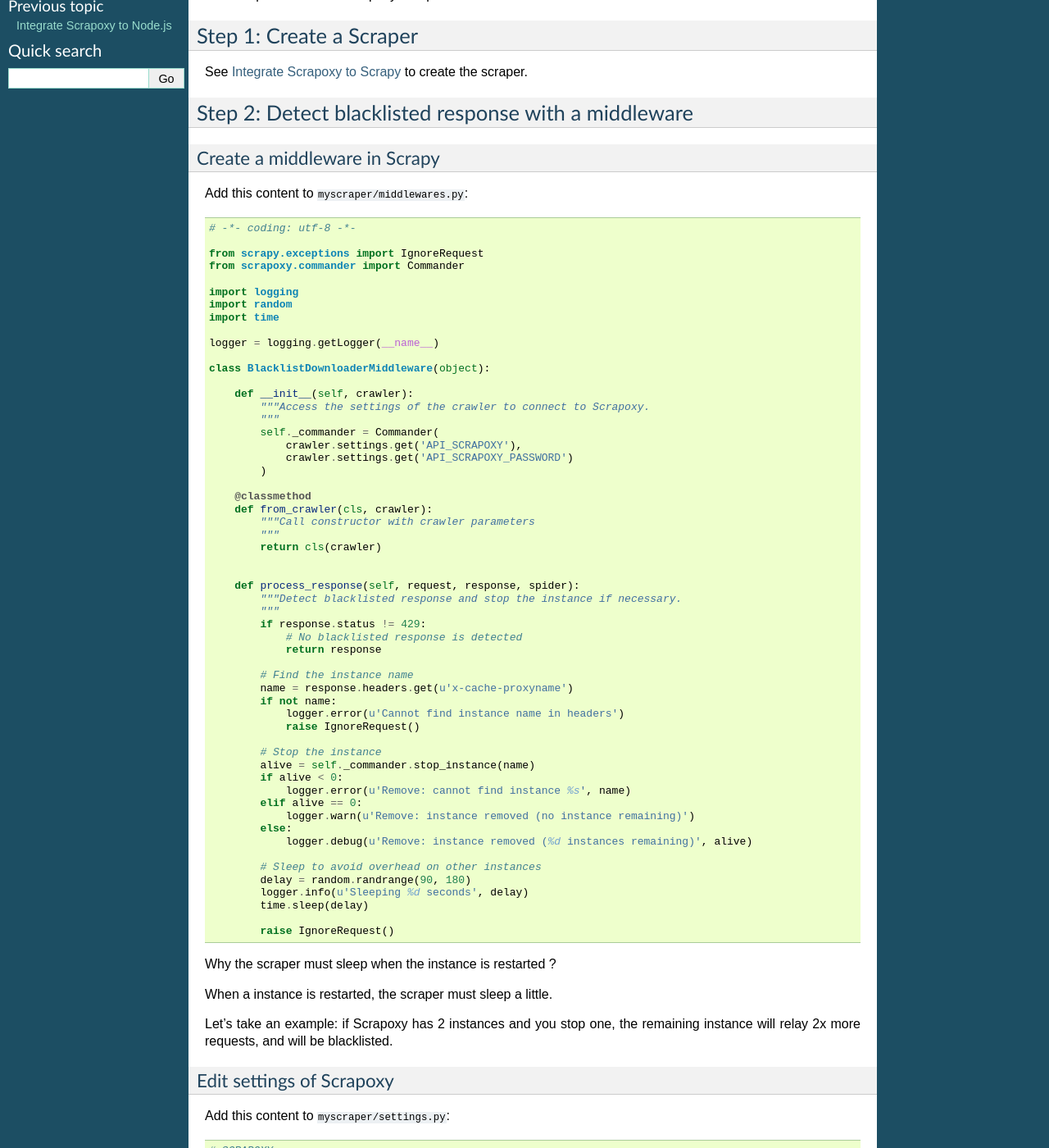
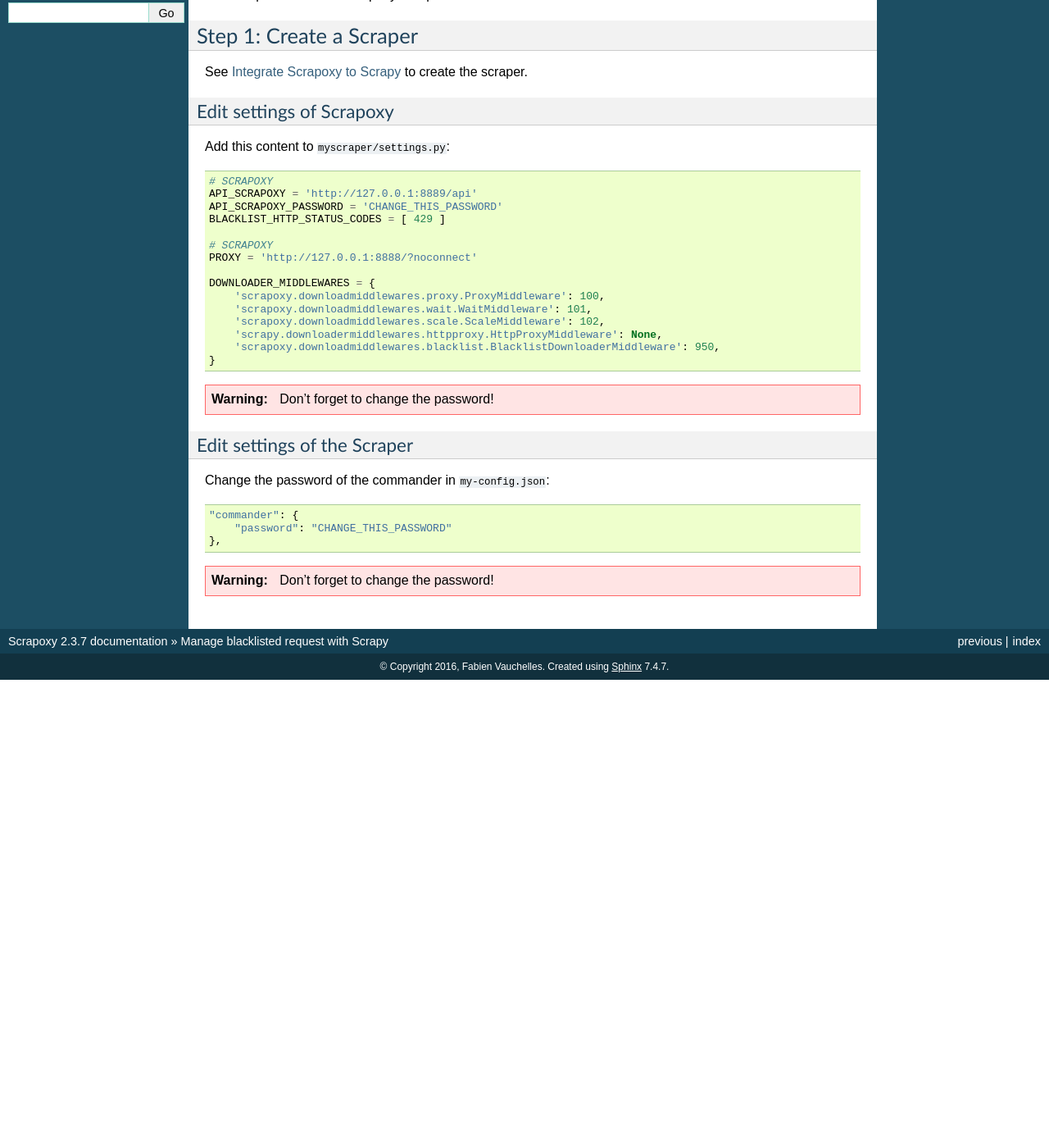
Before and after one commit to zahlio/scrapoxy, a Sphinx documentation site: the page built from docs/tutorials/python-scrapy-blacklisting/index.rst, in a window 1280 px wide and 1400 px high, scrolled down 296 px. Shown: the whole window at 82% size. Built offline with Sphinx 7.4.7, drawn with Linux system fonts in a browser that asks for light colours; after the commit the page ends 1125 px from its top, so only the background shows below that; some of the changed text lies outside the part shown.

Commit message:
refactor(doc): use the blacklisting middleware for scrapy

```diff
--- a/docs/tutorials/python-scrapy-blacklisting/index.rst
+++ b/docs/tutorials/python-scrapy-blacklisting/index.rst
@@ -22,80 +22,6 @@
 See :doc:`../python-scrapy/index` to create the scraper.
 
 
-Step 2: Detect blacklisted response with a middleware
-=====================================================
-
-Create a middleware in Scrapy
------------------------------
-
-Add this content to :code:`myscraper/middlewares.py`::
-
-    # -*- coding: utf-8 -*-
-
-    from scrapy.exceptions import IgnoreRequest
-    from scrapoxy.commander import Commander
-
-    import logging
-    import random
-    import time
-
-    logger = logging.getLogger(__name__)
-
-    class BlacklistDownloaderMiddleware(object):
-
-        def __init__(self, crawler):
-            """Access the settings of the crawler to connect to Scrapoxy.
-            """
-            self._commander = Commander(
-                crawler.settings.get('API_SCRAPOXY'),
-                crawler.settings.get('API_SCRAPOXY_PASSWORD')
-            )
-
-        @classmethod
-        def from_crawler(cls, crawler):
-            """Call constructor with crawler parameters
-            """
-            return cls(crawler)
-
-
-        def process_response(self, request, response, spider):
-            """Detect blacklisted response and stop the instance if necessary.
-            """
-            if response.status != 429:
-                # No blacklisted response is detected
-                return response
-
-            # Find the instance name
-            name = response.headers.get(u'x-cache-proxyname')
-            if not name:
-                logger.error(u'Cannot find instance name in headers')
-                raise IgnoreRequest()
-
-            # Stop the instance
-            alive = self._commander.stop_instance(name)
-            if alive < 0:
-                logger.error(u'Remove: cannot find instance %s', name)
-            elif alive == 0:
-                logger.warn(u'Remove: instance removed (no instance remaining)')
-            else:
-                logger.debug(u'Remove: instance removed (%d instances remaining)', alive)
-
-            # Sleep to avoid overhead on other instances
-            delay = random.randrange(90, 180)
-            logger.info(u'Sleeping %d seconds', delay)
-            time.sleep(delay)
-
-            raise IgnoreRequest()
-
-
-Why the scraper must sleep when the instance is restarted ?
-
-When a instance is restarted, the scraper must sleep a little.
-
-Let's take an example: if Scrapoxy has 2 instances and you stop one,
-the remaining instance will relay 2x more requests, and will be blacklisted.
-
-
 Edit settings of Scrapoxy
 -------------------------
 
@@ -104,6 +30,7 @@
     # SCRAPOXY
     API_SCRAPOXY = 'http://127.0.0.1:8889/api'
     API_SCRAPOXY_PASSWORD = 'CHANGE_THIS_PASSWORD'
+    BLACKLIST_HTTP_STATUS_CODES = [ 429 ]
 
     # SCRAPOXY
     PROXY = 'http://127.0.0.1:8888/?noconnect'
@@ -113,7 +40,7 @@
         'scrapoxy.downloadmiddlewares.wait.WaitMiddleware': 101,
         'scrapoxy.downloadmiddlewares.scale.ScaleMiddleware': 102,
         'scrapy.downloadermiddlewares.httpproxy.HttpProxyMiddleware': None,
-        'myscraper.middlewares.BlacklistDownloaderMiddleware': 950,
+        'scrapoxy.downloadmiddlewares.blacklist.BlacklistDownloaderMiddleware': 950,
     }
 
 
```
